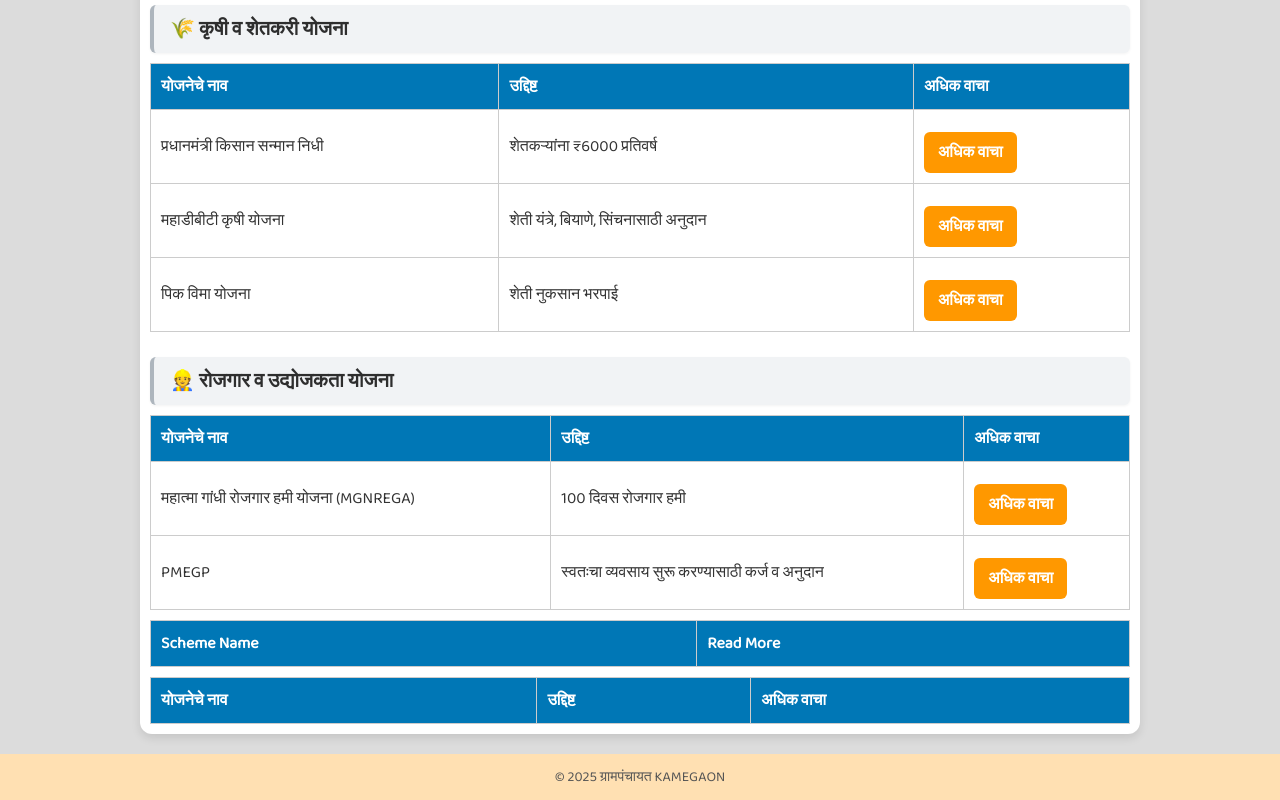
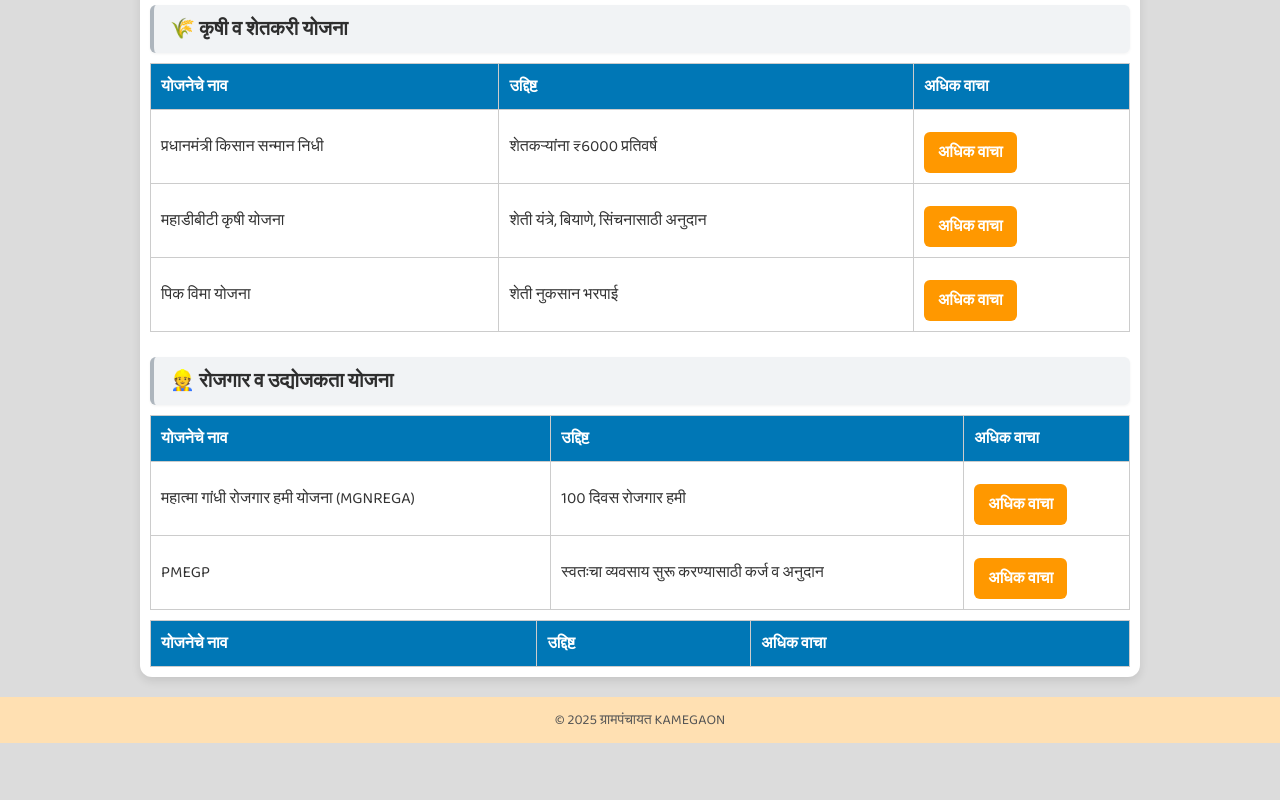
Before and after one commit to harshal-kadam/grampanchyat, a plain HTML site: page yojana.html in a window 1280 px wide. Shown: the part 3194-3994 px from the top of the page. After the commit the page ends 3937 px from the top, so only its background shows below. Drawn offline with Linux system fonts and the light colour scheme; no server answers.

Commit message:
Update yojana.html

```diff
--- a/yojana.html
+++ b/yojana.html
@@ -249,12 +249,7 @@
     <tr><td>महात्मा गांधी रोजगार हमी योजना (MGNREGA)</td><td>100 दिवस रोजगार हमी</td><td><a href="mgnrega.html" class="read-more">अधिक वाचा</a></td></tr>
     <tr><td>PMEGP</td><td>स्वतःचा व्यवसाय सुरू करण्यासाठी कर्ज व अनुदान</td><td><a href="pmegp.html" class="read-more">अधिक वाचा</a></td></tr>
   </table>
-<table id="yojanaTable" border="1" cellpadding="5" style="width:100%;">
-  <thead>
-    <tr><th>Scheme Name</th><th>Read More</th></tr>
-  </thead>
-  <tbody></tbody>
-</table>
+
 
 <table id="yojanaTable">
   <thead>
```
